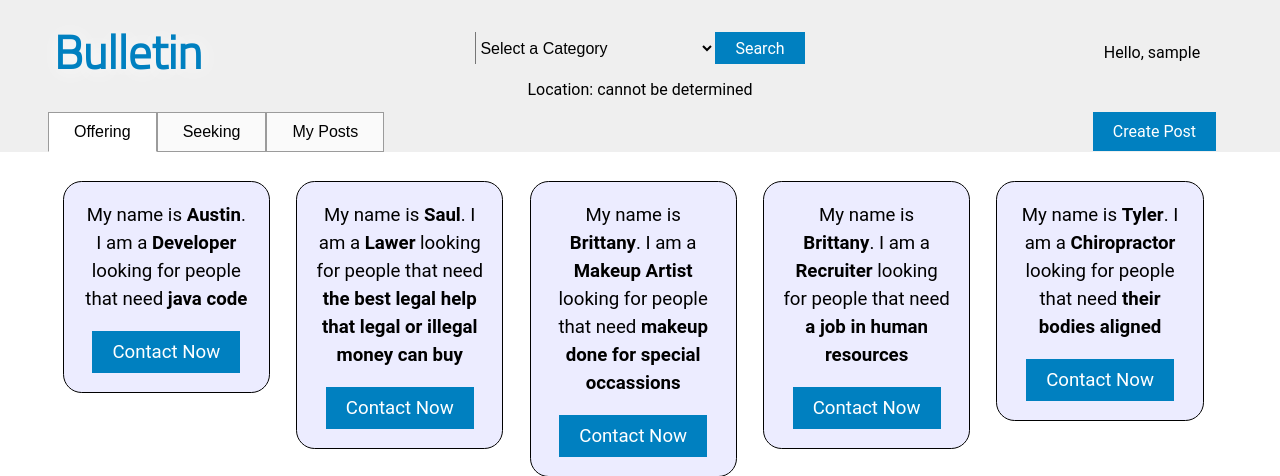
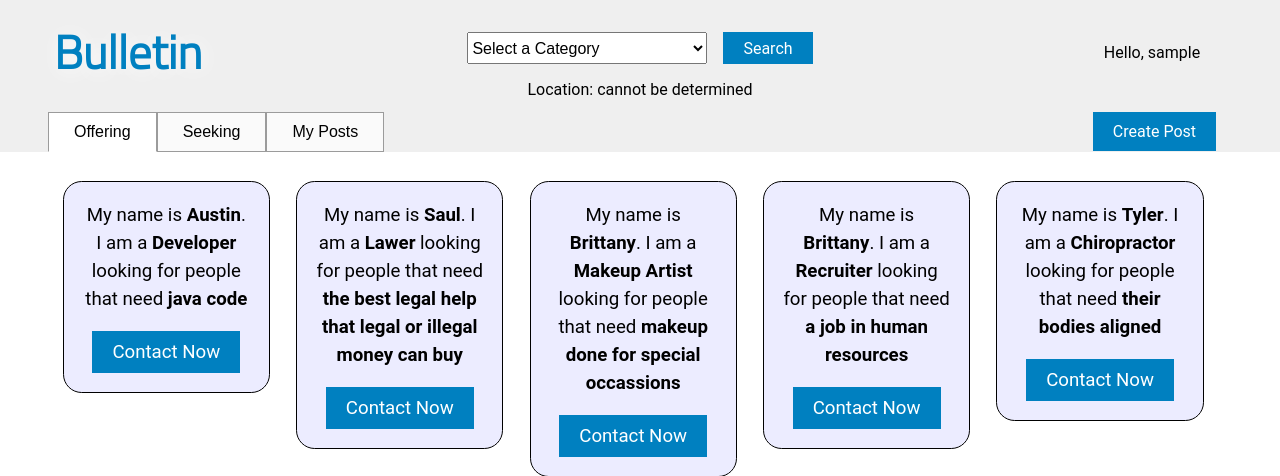
Before and after one commit to bpaielli/Bulletin, a PHP site: page /assets/scripts/board.php in a window 1280 px wide. Shown: the top 476 px of the page. Run offline with PHP 8.4, Linux system fonts and the light colour scheme; the visitor is signed in with stand-in values (Sample User, id 1); data comes from the database, SQL or seed files in the repository.

Commit message:
moved search box over a tad

```diff
--- a/assets/style/main.css
+++ b/assets/style/main.css
@@ -162,11 +162,8 @@ html, body{
 .categories{
 	width: 15em;
 	height: 2em;
-	border-top: none;
-	border-right: none;
-	border-bottom: none;
-	outline: none;
 	font-size: 12pt;
+	margin-right: 1em;
 }
 
 .categories:active:hover{
```
